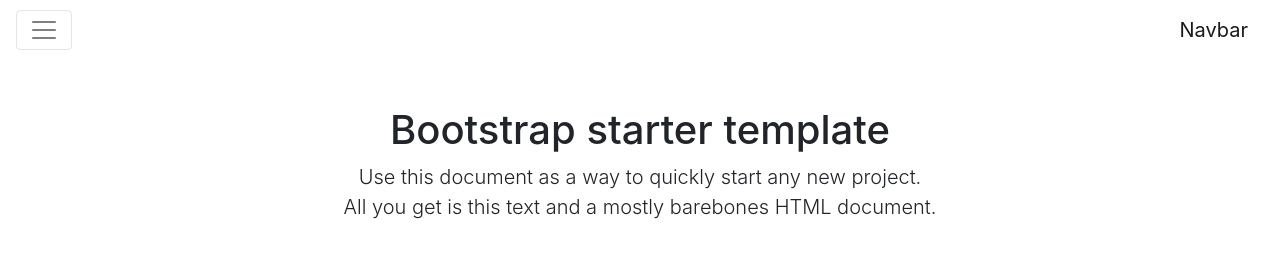
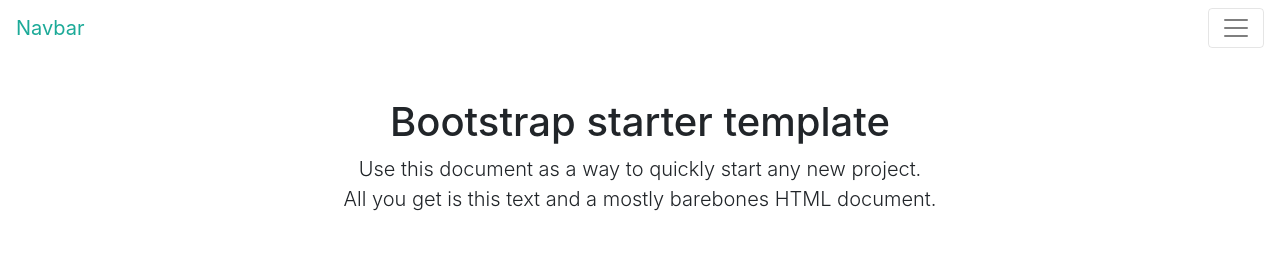
Before and after one commit to HP-dufeng/react-boilerplate, a React app: page / in a window 1280 px wide. Built offline with nearby package versions, Linux system fonts and the light colour scheme.

Commit message:
update nav.js

```diff
--- a/src/components/Nav.js
+++ b/src/components/Nav.js
@@ -4,12 +4,12 @@
 class Nav extends Component {
     render() {
         return (
-            <nav className="navbar navbar-toggleable-md navbar-light bg-faded">
+            <nav className="navbar navbar-toggleable-md navbar-light bg-faded fixed-top">
+                {/*<div className='container'> */}
+                    <a className="navbar-brand em-text" href="#">Navbar</a>
                     <button className="navbar-toggler navbar-toggler-right" type="button" data-toggle="collapse" data-target="#navbarSupportedContent" aria-controls="navbarSupportedContent" aria-expanded="false" aria-label="Toggle navigation">
                         <span className="navbar-toggler-icon"></span>
                     </button>
-                <a className="navbar-brand" href="#">Navbar</a>
-
                     <div className="collapse navbar-collapse" id="navbarSupportedContent">
                         <ul className="navbar-nav mr-auto">
                             <li className="nav-item active">
@@ -19,6 +19,7 @@
                         </ul>
 
                     </div>
+                {/*</div>*/}
             </nav>
         );
     }
--- a/styles/main.css
+++ b/styles/main.css
@@ -1,6 +1,11 @@
 body {
-  padding-top: 0.1rem;
+  padding-top: 50px;
 }
+
+.em-text{
+	color:#1caa98 !important;
+}
+
 .starter-template {
   padding: 3rem 1.5rem;
   text-align: center;
```
Lines whose indentation alone changed are shown as unchanged.
